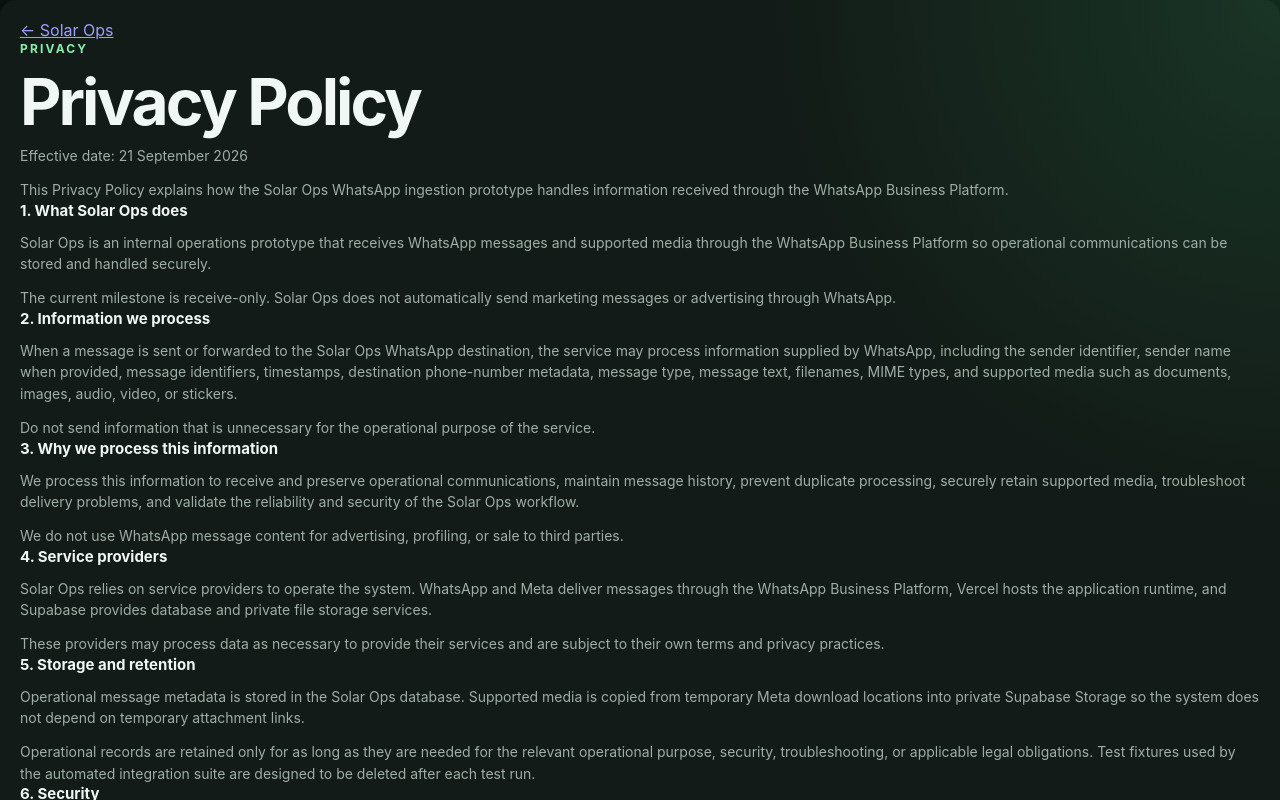
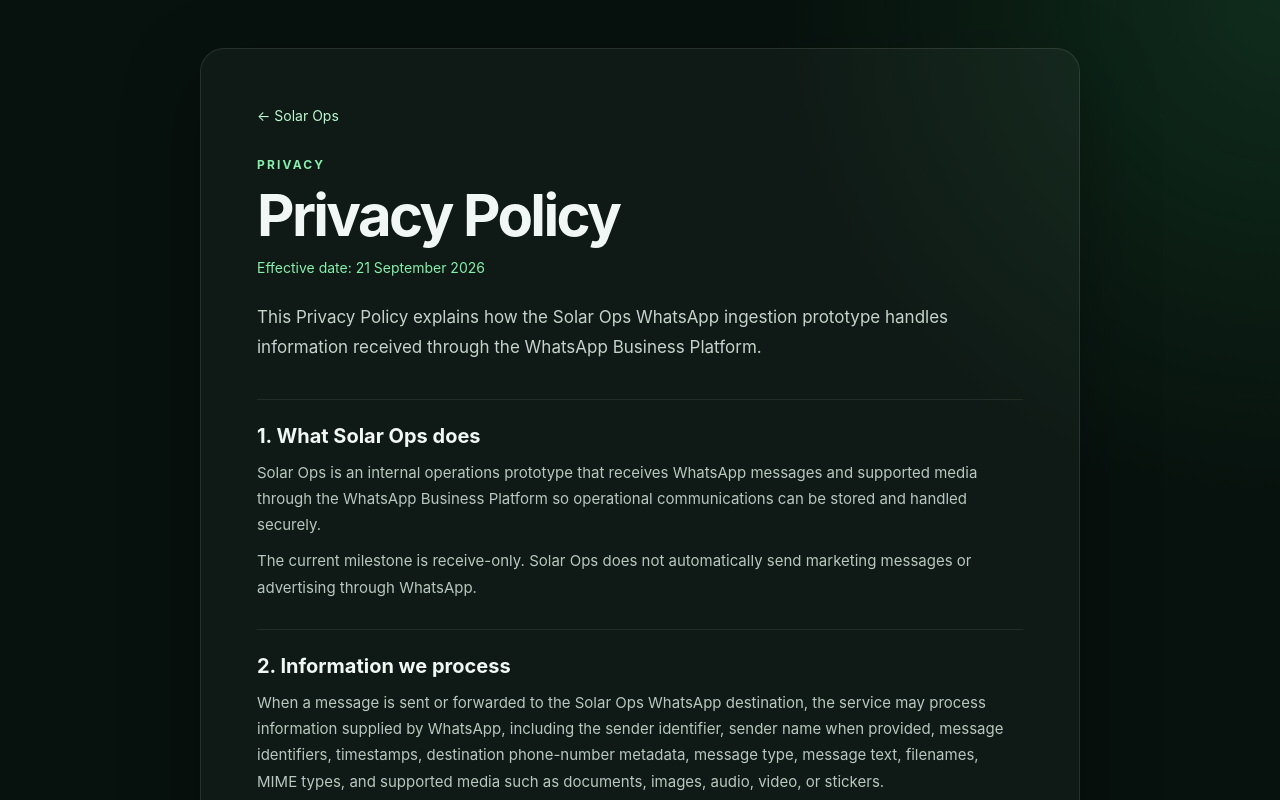
Before and after one commit to Shijastk/solar-ops-whatsapp, a Next.js app: page /privacy in a window 1280 px wide. Shown: the top 800 px of the page. Built offline with nearby package versions, Linux system fonts and the light colour scheme.

Commit message:
style: add privacy policy layout

```diff
--- a/app/globals.css
+++ b/app/globals.css
@@ -116,3 +116,83 @@
     grid-template-columns: 1fr;
   }
 }
+
+
+.siteFooter {
+  margin-top: 28px;
+  padding-top: 20px;
+  border-top: 1px solid rgba(255, 255, 255, 0.08);
+  font-size: 14px;
+}
+
+.siteFooter a,
+.backLink {
+  color: #bbf7d0;
+  text-decoration: none;
+}
+
+.siteFooter a:hover,
+.backLink:hover {
+  text-decoration: underline;
+}
+
+.policyShell {
+  min-height: 100vh;
+  padding: 48px 20px;
+}
+
+.policyCard {
+  width: min(880px, 100%);
+  margin: 0 auto;
+  padding: clamp(28px, 5vw, 56px);
+  border: 1px solid rgba(255, 255, 255, 0.1);
+  border-radius: 24px;
+  background: rgba(255, 255, 255, 0.035);
+  box-shadow: 0 24px 80px rgba(0, 0, 0, 0.28);
+}
+
+.backLink {
+  display: inline-block;
+  margin-bottom: 32px;
+  font-size: 14px;
+}
+
+.policyTitle {
+  font-size: clamp(36px, 6vw, 58px);
+}
+
+.policyMeta {
+  margin: 14px 0 0;
+  color: #86efac;
+  font-size: 14px;
+}
+
+.policyIntro {
+  max-width: 720px;
+  margin: 24px 0 36px;
+  color: #c5d3cc;
+  font-size: 17px;
+  line-height: 1.75;
+}
+
+.policySections {
+  display: grid;
+  gap: 28px;
+}
+
+.policySection {
+  padding-top: 24px;
+  border-top: 1px solid rgba(255, 255, 255, 0.08);
+}
+
+.policySection h2 {
+  margin: 0 0 12px;
+  font-size: 20px;
+}
+
+.policySection p {
+  margin: 10px 0 0;
+  color: #b8c8c0;
+  font-size: 15px;
+  line-height: 1.75;
+}
```
